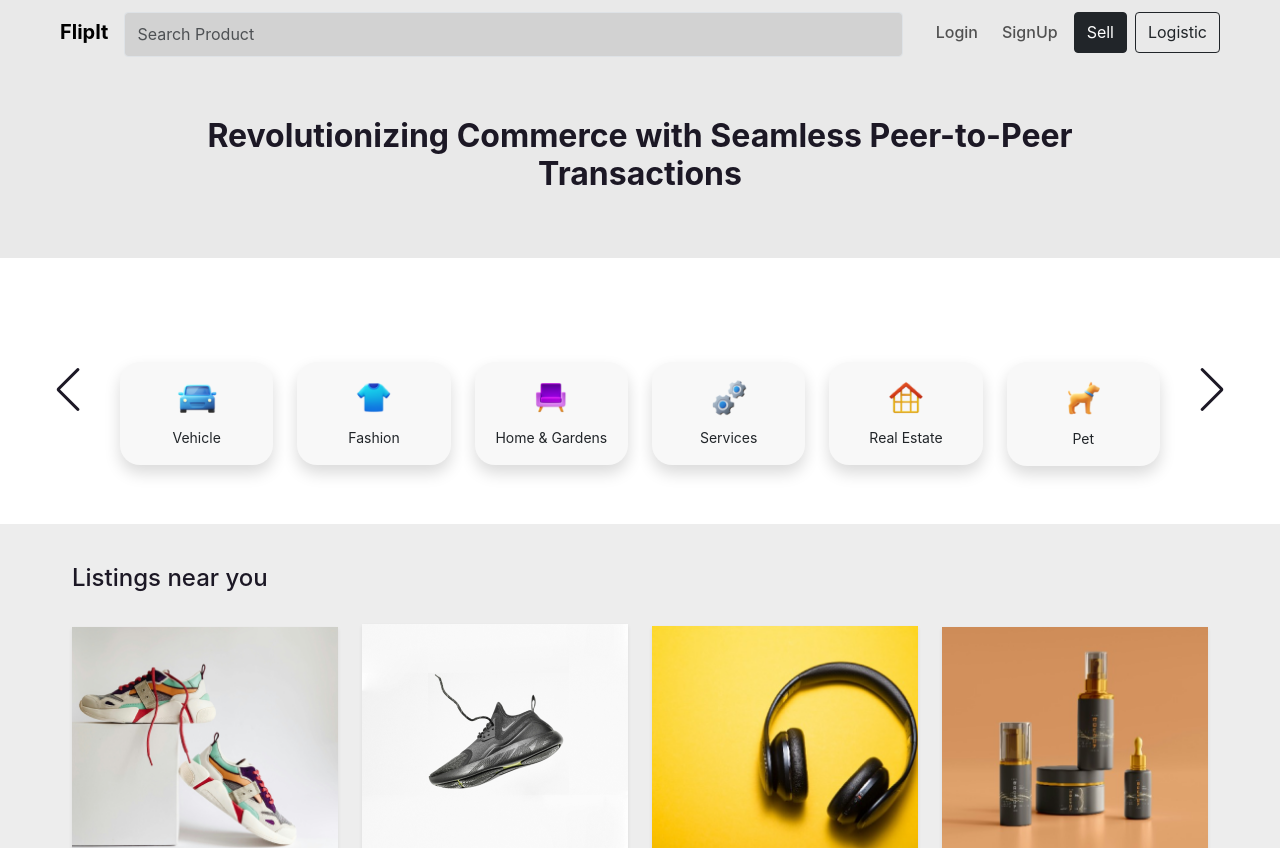
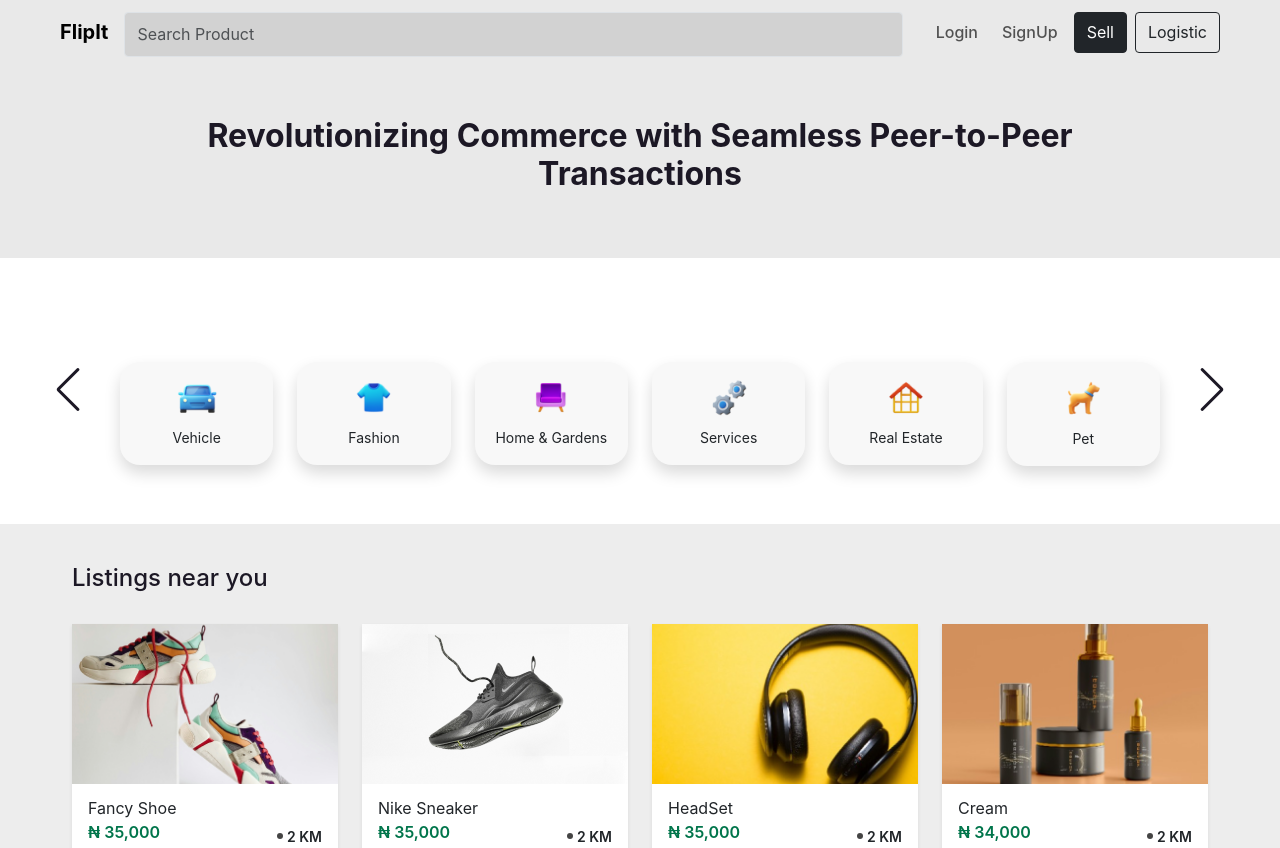
Before and after one commit to pesesu/fliptit-frotend, a React (Create React App) app: page / in a window 1280 px wide. Shown: the top 848 px of the page. Built offline with nearby package versions, Linux system fonts and the light colour scheme.

Commit message:
Changed listing size

```diff
--- a/src/index.css
+++ b/src/index.css
@@ -116,6 +116,12 @@ ul{
   color: #00754B;
 }
 
+.listing-img {
+  width:100%;
+  height: 14rem;
+  object-fit: cover;
+}
+
 /* Extra small devices (phones, less than 576px wide) */
 @media (max-width: 575.98px) {
   /* Your CSS rules here for extra small devices */
@@ -126,12 +132,16 @@ ul{
 
 /* Small devices (tablets, 576px and up) */
 @media (min-width: 576px) {
-  /* Your CSS rules here for small devices */
+  .listing-img {
+    height: 14rem;
+  }
 }
 
 /* Medium devices (desktops, 768px and up) */
 @media (min-width: 768px) {
-  /* Your CSS rules here for medium devices */
+  .listing-img {
+    height: 10rem;
+  }
 }
 
 /* Large devices (desktops, 992px and up) */
--- a/src/pages/CategoryPage.jsx
+++ b/src/pages/CategoryPage.jsx
@@ -47,7 +47,7 @@ const CategoryPage = () => {
                 <div className="card product-cards shadow-sm">
                   <img
                     src={products.imagePath}
-                    className="img-fluid"
+                    className="listing-img"
                     alt={products.name}
                     style={{ borderRadius: "0" }}
                   />
--- a/src/pages/LandingPage.jsx
+++ b/src/pages/LandingPage.jsx
@@ -119,7 +119,7 @@ const LandingPage = () => {
                 <div className="card product-cards shadow-sm">
                   <img
                     src={products.imagePath}
-                    className="img-fluid"
+                    className="listing-img"
                     alt={products.name}
                     style={{ borderRadius: "0" }}
                   />
```
